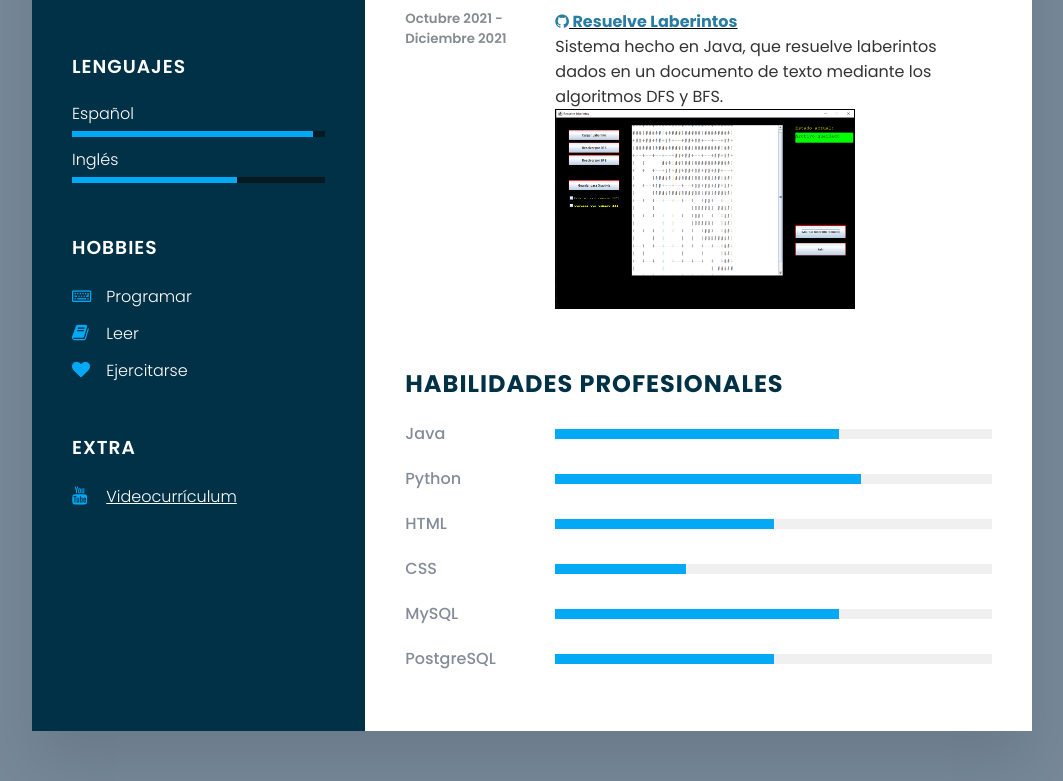
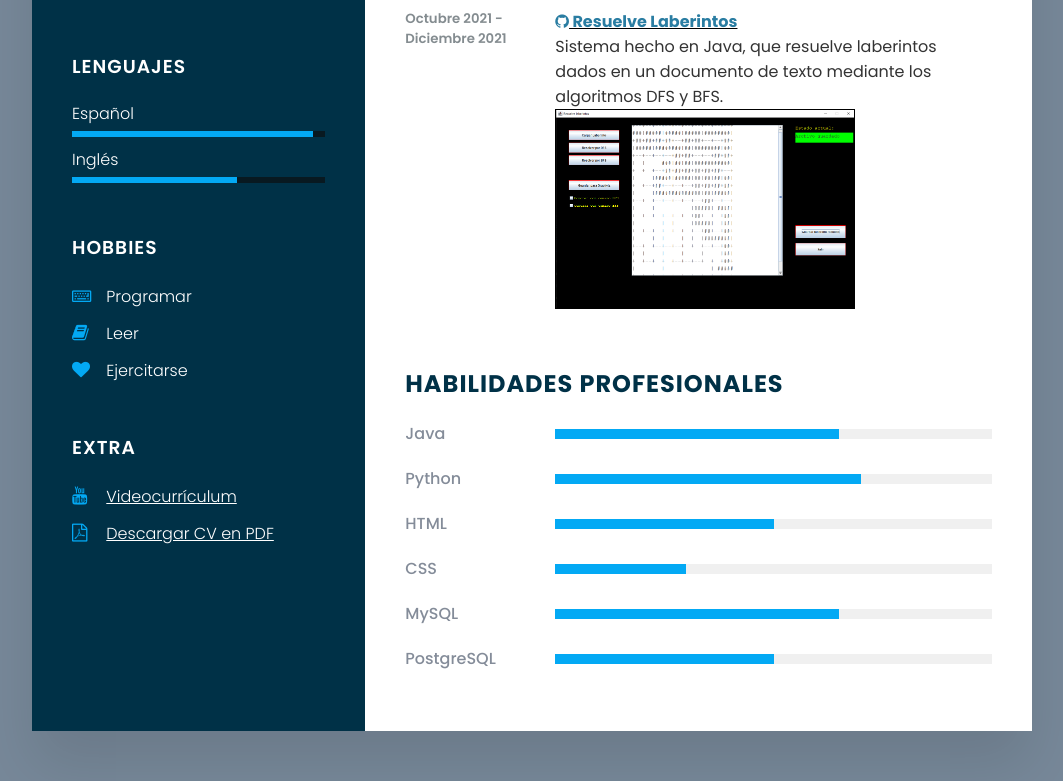
Before and after one commit to Quirozdev/CVLuisQuiroz, a plain HTML site: page index.html in a window 1280 px wide. Shown: the part 1126-1907 px from the top of the page, without its empty margins (108-1171 px from the left). Drawn offline with Linux system fonts and the light colour scheme.

Commit message:
enlace al pdf agregado

```diff
--- a/index.html
+++ b/index.html
@@ -98,6 +98,10 @@
                         <span class="icono"><i class="fa fa-youtube" aria-hidden="true"></i></span>
                         <span class="texto"><a href="https://youtu.be/Pvexw-tIUqI" target="_blank">Videocurrículum</a></span>
                     </li>
+                    <li>
+                        <span class="icono"><i class="fa fa-file-pdf-o" aria-hidden="true"></i></span>
+                        <span class="texto"><a href="CVLuisQuiroz.pdf" download>Descargar CV en PDF</a></span>
+                    </li>
                 </ul>
             </div>
         </div>
```
Also changed, not shown: 1 other file.
